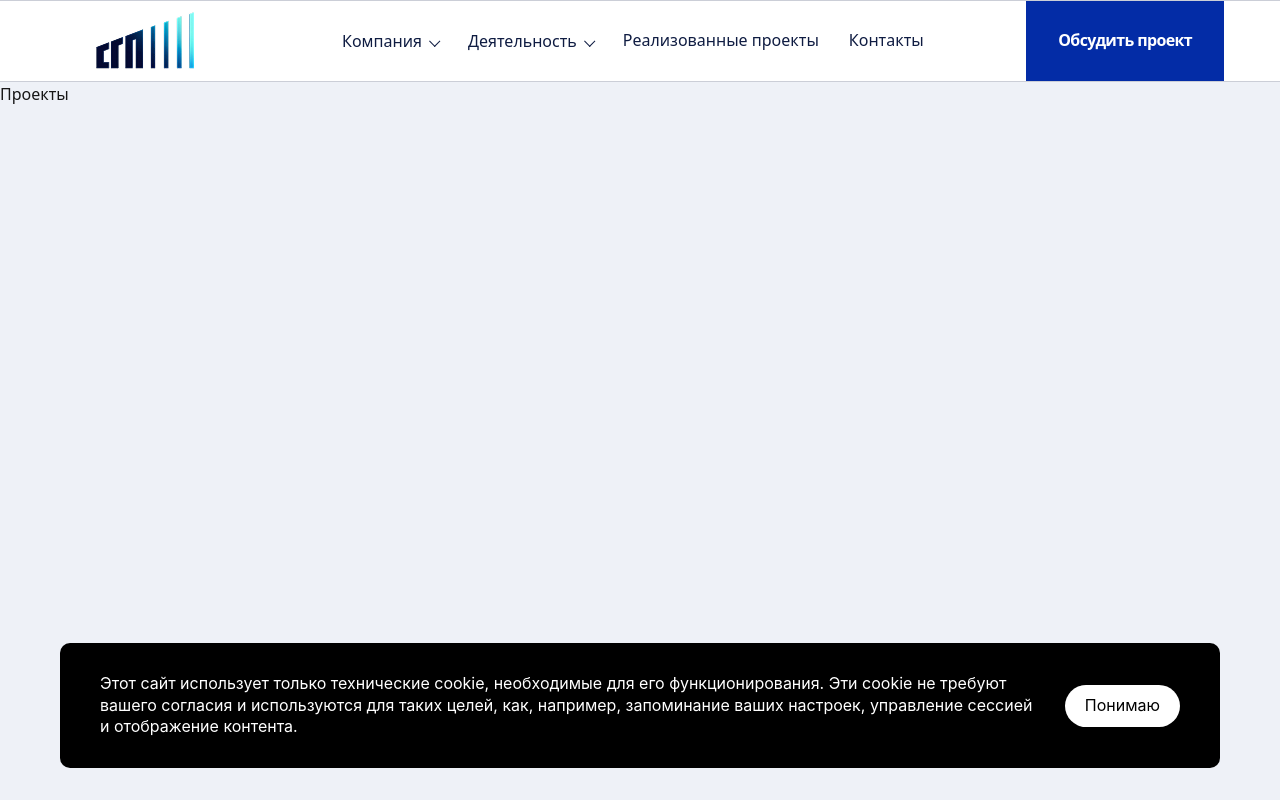
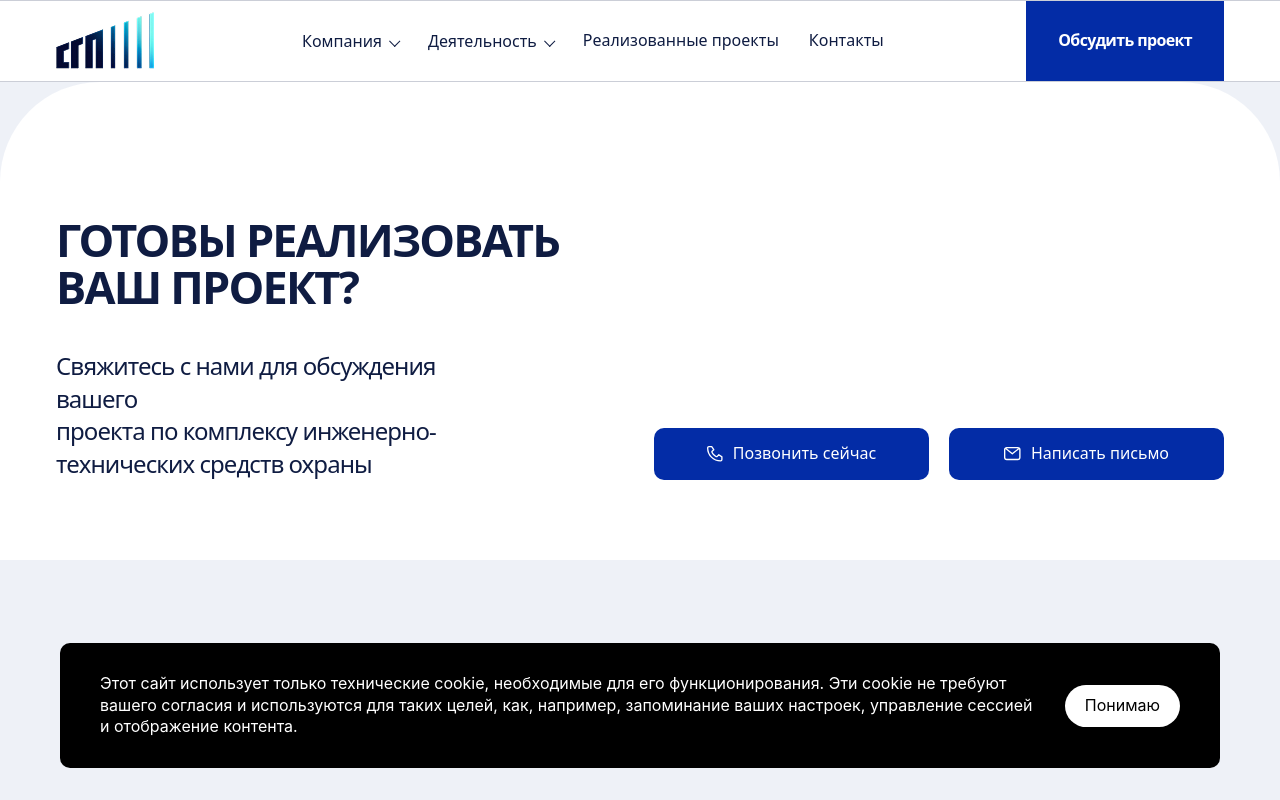
Before and after one commit to mihascor/sgp-site, a Next.js app: page /projects in a window 1280 px wide. Built offline with nearby package versions, Linux system fonts and the light colour scheme.

Commit message:
Настройка ширины

```diff
--- a/app/design/page.tsx
+++ b/app/design/page.tsx
@@ -1,3 +1,23 @@
-export default function DesignPage() {
-  return <main>Проектирование ИТСО</main>
+import { ConsultationSection } from "@/components/shared/consultation-section/ConsultationSection";
+
+export default function Page() {
+  return (
+    <>
+      <ConsultationSection
+        title={
+          <>
+            НУЖНЫ <br />
+            КОМПЛЕКСНЫЕ РЕШЕНИЯ <br />
+            ПО БЕЗОПАСНОСТИ?
+          </>
+        }
+        description={
+          <>
+            Свяжитесь с нашими специалистами <br />
+            для обсуждения вашего проекта
+          </>
+        }
+      />
+    </>
+  );
 }
--- a/app/engineering-surveys/page.tsx
+++ b/app/engineering-surveys/page.tsx
@@ -1,3 +1,22 @@
-export default function EngineeringSurveysPage() {
-    return <main>Комплексные инженерные изыскания</main>
-  }
+import { ConsultationSection } from "@/components/shared/consultation-section/ConsultationSection";
+
+export default function Page() {
+  return (
+    <>
+      <ConsultationSection
+        title={
+          <>
+            Нужны инженерные <br />
+            изыскания?
+          </>
+        }
+        description={
+          <>
+            Свяжитесь с нашими специалистами <br />
+            для обсуждения вашего проекта
+          </>
+        }
+      />
+    </>
+  );
+}
--- a/app/land-management/page.tsx
+++ b/app/land-management/page.tsx
@@ -1,3 +1,23 @@
-export default function LandManagementPage() {
-    return <main>Землеустроительные работы</main>
-  }
+import { ConsultationSection } from "@/components/shared/consultation-section/ConsultationSection";
+
+export default function Page() {
+  return (
+    <>
+      <ConsultationSection
+        title={
+          <>
+            Нужна консультация <br />
+            по сбору исходных <br />
+            данных?
+          </>
+        }
+        description={
+          <>
+            Свяжитесь с нашими специалистами <br />
+            для обсуждения вашего проекта
+          </>
+        }
+      />
+    </>
+  );
+}
--- a/app/projects/page.tsx
+++ b/app/projects/page.tsx
@@ -1,3 +1,23 @@
-export default function ProjectsPage() {
-    return <main>Проекты</main>
-  }
+import { ConsultationSection } from "@/components/shared/consultation-section/ConsultationSection";
+
+export default function Page() {
+  return (
+    <>
+      <ConsultationSection
+        title={
+          <>
+            Готовы реализовать <br />
+            ваш проект?
+          </>
+        }
+        description={
+          <>
+            Свяжитесь с нами для обсуждения вашего <br />
+            проекта по комплексу инженерно- <br />
+            технических средств охраны
+          </>
+        }
+      />
+    </>
+  );
+}
--- a/app/supervision/page.tsx
+++ b/app/supervision/page.tsx
@@ -1,3 +1,23 @@
-export default function SupervisionPage() {
-    return <main>Авторский надзор</main>
-  }
+import { ConsultationSection } from "@/components/shared/consultation-section/ConsultationSection";
+
+export default function Page() {
+  return (
+    <>
+      <ConsultationSection
+        title={
+          <>
+            НУЖНЫ <br />
+            КОМПЛЕКСНЫЕ РЕШЕНИЯ <br />
+            ПО БЕЗОПАСНОСТИ?
+          </>
+        }
+        description={
+          <>
+            Свяжитесь с нашими специалистами <br />
+            для обсуждения вашего проекта
+          </>
+        }
+      />
+    </>
+  );
+}
--- a/components/layout/header/header.module.css
+++ b/components/layout/header/header.module.css
@@ -13,7 +13,7 @@
   align-items: center;
   justify-content: space-between;
   gap: 32px;
-  padding-left: 40px;
+  padding-left: 0px;
 }
 
 .left {
@@ -71,7 +71,9 @@
   line-height: 135%;
   color: #0f1c42;
 
-  transition: color 0.2s ease, opacity 0.2s ease;
+  transition:
+    color 0.2s ease,
+    opacity 0.2s ease;
 }
 
 .navButton:hover,
@@ -170,7 +172,10 @@
   width: 28px;
   height: 2px;
   background: #0f1c42;
-  transition: transform 0.2s ease, opacity 0.2s ease, top 0.2s ease;
+  transition:
+    transform 0.2s ease,
+    opacity 0.2s ease,
+    top 0.2s ease;
 }
 
 .burger span:nth-child(1) {
--- a/components/shared/consultation-section/ConsultationSection.module.css
+++ b/components/shared/consultation-section/ConsultationSection.module.css
@@ -11,10 +11,11 @@
 .content {
   min-height: 478px;
   display: flex;
-  align-items: center;
+  align-items: flex-end;
   justify-content: space-between;
   gap: 40px;
-  padding: 80px 116px;
+
+  padding: 80px 0;
 }
 
 .textBlock {
--- a/components/shared/consultation-section/ConsultationSection.tsx
+++ b/components/shared/consultation-section/ConsultationSection.tsx
@@ -11,8 +11,8 @@ type Props = {
 export const ConsultationSection = ({ title, description }: Props) => {
   return (
     <section className={styles.section}>
-      <Container>
-        <div className={styles.card}>
+      <div className={styles.card}>
+        <Container>
           <div className={styles.content}>
             <div className={styles.textBlock}>
               <h2 className={styles.title}>{title}</h2>
@@ -44,8 +44,8 @@ export const ConsultationSection = ({ title, description }: Props) => {
               </Link>
             </div>
           </div>
-        </div>
-      </Container>
+        </Container>
+      </div>
     </section>
   );
 };
--- a/sections/home/home-contacts.module.css
+++ b/sections/home/home-contacts.module.css
@@ -5,7 +5,7 @@
 .container {
   max-width: 1160px;
   margin: 0 auto;
-  padding: 0 20px;
+  padding: 0 0px;
 }
 
 .title {
```
